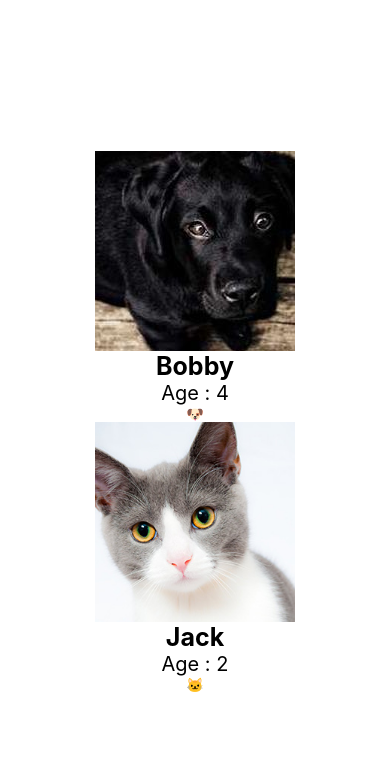
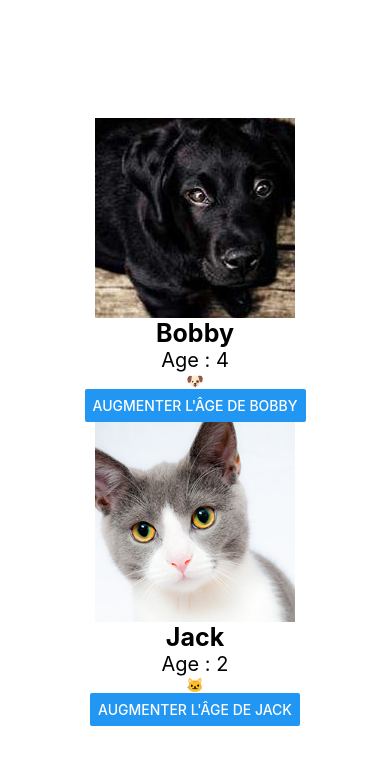
Before and after one commit to TheoDieppois/react-native-introduction, a React Native app: screen / in a window 390 px wide. Shown: the top 764 px of the page. Built offline with nearby package versions, Linux system fonts and the light colour scheme.

Commit message:
feat: add age functionality

```diff
--- a/App.js
+++ b/App.js
@@ -4,8 +4,8 @@ import Animal from "./components/Animal";
 export default function App() {
   return (
     <View style={styles.container}>
-      <Animal name={"Bobby"} age={4} isDog={true} />
-      <Animal name={"Jack"} age={2} isDog={false} />
+      <Animal name={"Bobby"} initialAge={4} isDog={true} />
+      <Animal name={"Jack"} initialAge={2} isDog={false} />
     </View>
   );
 }
--- a/components/Animal.js
+++ b/components/Animal.js
@@ -1,7 +1,9 @@
-import { View, Text, Image, StyleSheet } from "react-native";
-import React from "react";
+import { View, Text, Image, StyleSheet, Button } from "react-native";
+import { useState } from "react";
 
-const Animal = ({ name, age, isDog }) => {
+const Animal = ({ name, initialAge, isDog }) => {
+  const [age, setAge] = useState(initialAge);
+
   return (
     <View style={styles.animal}>
       {isDog ? (
@@ -38,6 +40,11 @@ const Animal = ({ name, age, isDog }) => {
       </Text>
 
       <Text>{isDog ? "🐶" : "🐱"}</Text>
+
+      <Button
+        title={`Augmenter l'âge de ${name}`}
+        onPress={() => setAge(age + 1)}
+      />
     </View>
   );
 };
```
Also changed, not shown: 1 other file (tests, documents, lock files or other folders).
